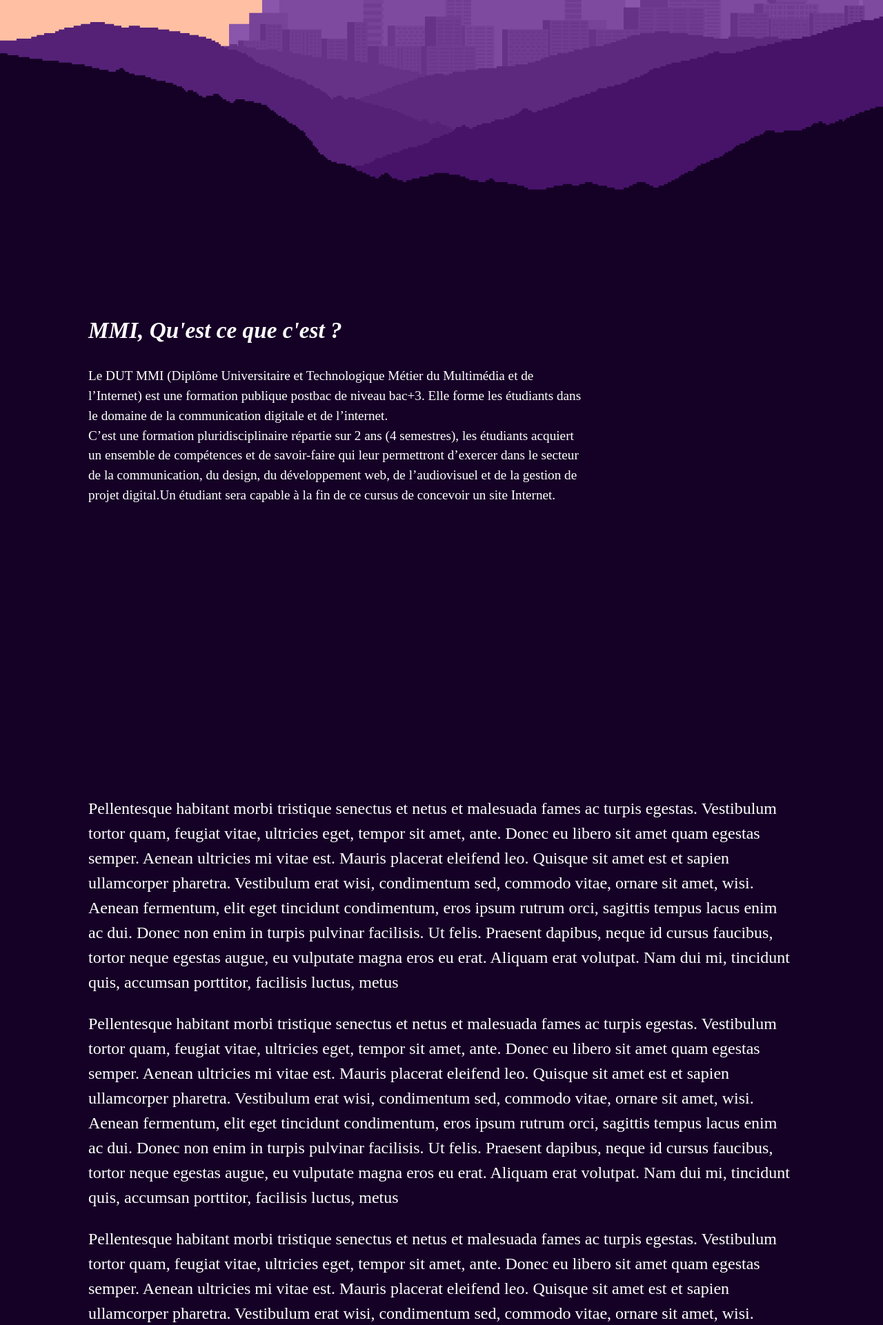
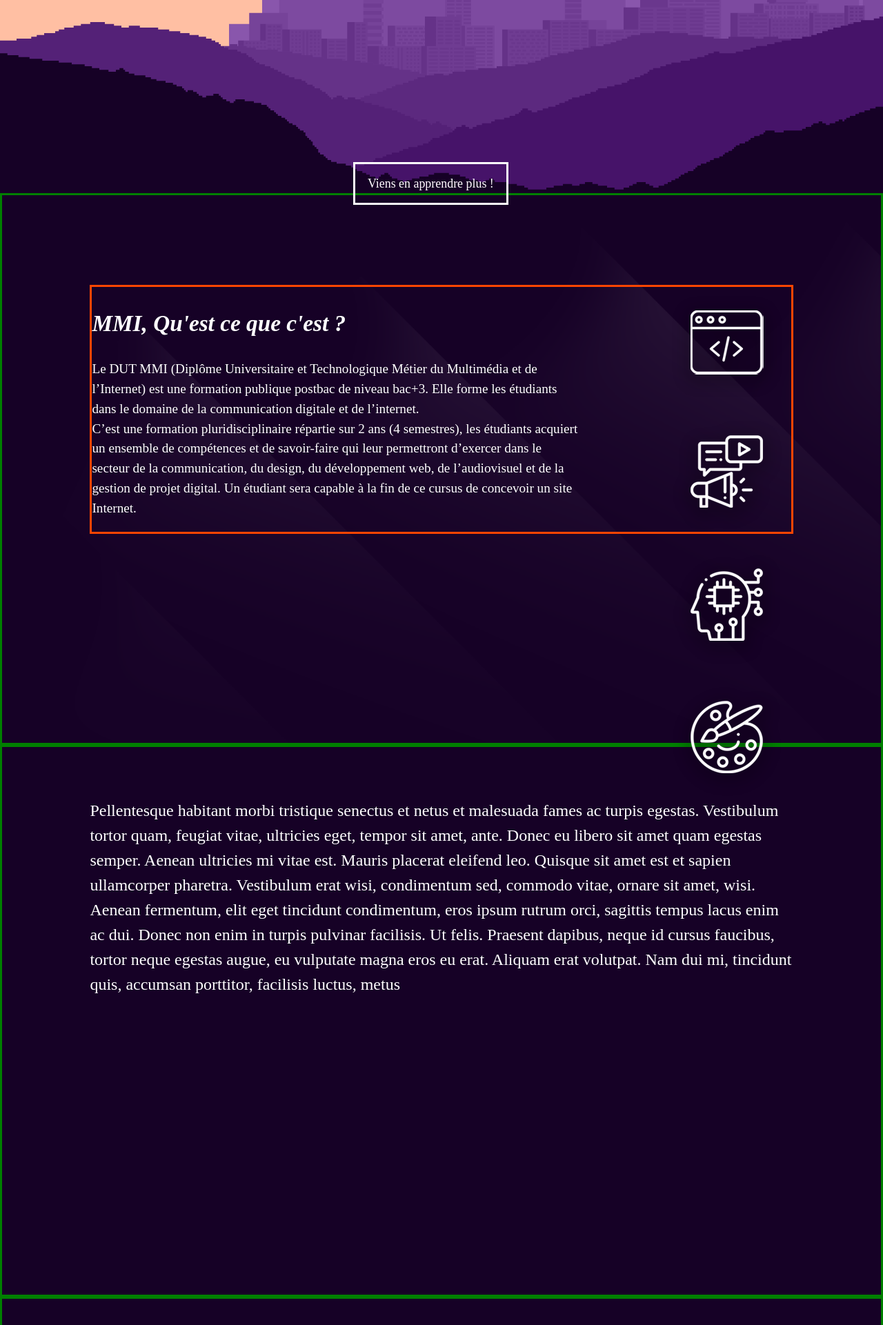
Before and after one commit to Yohan-gyt/MMI-Town, a PHP site: page / in a window 1280 px wide. Shown: the part 520-2441 px from the top of the page at 69% size. Run offline with PHP 8.4, Linux system fonts and the light colour scheme.

Commit message:
Manque le bouton à placer

```diff
--- a/index.html
+++ b/index.html
@@ -38,20 +38,23 @@
         <div class="container">
             <h1>MMI, Qu'est ce que c'est ?</h1>
             <p>Le DUT MMI (Diplôme Universitaire et Technologique Métier du Multimédia et de l’Internet) est une formation publique postbac de niveau bac+3. Elle forme les étudiants dans le domaine de la communication digitale et de l’internet.
-                <br>C’est une formation pluridisciplinaire répartie sur 2 ans (4 semestres), les étudiants acquiert un ensemble de compétences et de savoir-faire qui leur permettront d’exercer dans le secteur de la communication, du design, du développement web, de l’audiovisuel et de la gestion de projet digital.Un étudiant sera capable à la fin de ce cursus de concevoir un site Internet. </p>
+                <br>C’est une formation pluridisciplinaire répartie sur 2 ans (4 semestres), les étudiants acquiert un ensemble de compétences et de savoir-faire qui leur permettront d’exercer dans le secteur de la communication, du design, du développement web, de l’audiovisuel et de la gestion de projet digital. Un étudiant sera capable à la fin de ce cursus de concevoir un site Internet. </p>
+                <div class="icones">
+                    <a href=""><img alt="" src="layers/icones/1.png"></a>
+                    <a href=""><img alt="" src="layers/icones/2.png"></a>
+                    <a href=""><img alt="" src="layers/icones/3.png"></a>
+                    <a href=""><img alt="" src="layers/icones/4.png"></a>
+                </div>
         </div>
+
+        <div class="bot">
+            <a class="button" href="#">Viens en apprendre plus !</a>
+        </div>
+
     </section>
 
     <section>
         <div class="container">
-            <p>Pellentesque habitant morbi tristique senectus et netus et malesuada fames ac turpis egestas. Vestibulum
-                tortor quam, feugiat vitae, ultricies eget, tempor sit amet, ante. Donec eu libero sit amet quam egestas
-                semper. Aenean ultricies mi vitae est. Mauris placerat eleifend leo. Quisque sit amet est et sapien
-                ullamcorper pharetra. Vestibulum erat wisi, condimentum sed, commodo vitae, ornare sit amet, wisi.
-                Aenean fermentum, elit eget tincidunt condimentum, eros ipsum rutrum orci, sagittis tempus lacus enim ac
-                dui. Donec non enim in turpis pulvinar facilisis. Ut felis. Praesent dapibus, neque id cursus faucibus,
-                tortor neque egestas augue, eu vulputate magna eros eu erat. Aliquam erat volutpat. Nam dui mi,
-                tincidunt quis, accumsan porttitor, facilisis luctus, metus</p>
 
             <p>Pellentesque habitant morbi tristique senectus et netus et malesuada fames ac turpis egestas. Vestibulum
                 tortor quam, feugiat vitae, ultricies eget, tempor sit amet, ante. Donec eu libero sit amet quam egestas
@@ -62,14 +65,6 @@
                 tortor neque egestas augue, eu vulputate magna eros eu erat. Aliquam erat volutpat. Nam dui mi,
                 tincidunt quis, accumsan porttitor, facilisis luctus, metus</p>
 
-            <p>Pellentesque habitant morbi tristique senectus et netus et malesuada fames ac turpis egestas. Vestibulum
-                tortor quam, feugiat vitae, ultricies eget, tempor sit amet, ante. Donec eu libero sit amet quam egestas
-                semper. Aenean ultricies mi vitae est. Mauris placerat eleifend leo. Quisque sit amet est et sapien
-                ullamcorper pharetra. Vestibulum erat wisi, condimentum sed, commodo vitae, ornare sit amet, wisi.
-                Aenean fermentum, elit eget tincidunt condimentum, eros ipsum rutrum orci, sagittis tempus lacus enim ac
-                dui. Donec non enim in turpis pulvinar facilisis. Ut felis. Praesent dapibus, neque id cursus faucibus,
-                tortor neque egestas augue, eu vulputate magna eros eu erat. Aliquam erat volutpat. Nam dui mi,
-                tincidunt quis, accumsan porttitor, facilisis luctus, metus</p>
         </div>
     </section>
     <section>
--- a/styles.css
+++ b/styles.css
@@ -137,6 +137,7 @@ header .parallax p{
 }
 
 section {
+    border: solid green;
     height: 100vh;
     padding: 50px 0;
     background-color: #160126;
@@ -153,14 +154,20 @@ h1{
     font-size: 2.60vw;
 }
 
+.def-mmi{
+    background-image: url("layers/mmi-bg.png");
+    background-size: cover;
+}
+
 .def-mmi .container p{
     width: 70%;
     font-size: 1.5vw;
 }
 
 .def-mmi .container{
+    border: solid orangered;
     position: relative;
-    top: 6em;
+    top: 5em;
 }
 
 nav ul{
@@ -183,7 +190,6 @@ li{
 }
 
 a{
-    /* border: orange solid; */
     padding: 0.5em;
     text-decoration: none;
     font-size: 1.4vw;
@@ -191,3 +197,26 @@ a{
     font-weight: 500;
     color: white;
 }
+
+.icones{
+    /* border: orange solid; */
+    display: flex;
+    flex-direction: column;
+
+    position: absolute;
+    right: 0em;
+    top: 0em;
+}
+
+.bot{
+    position: absolute;
+    bottom: 0em;
+    left: 40%;
+}
+
+.button{
+    border: white solid;
+    padding: 1em;
+    width: 30%;
+    white-space: nowrap;
+}
```
